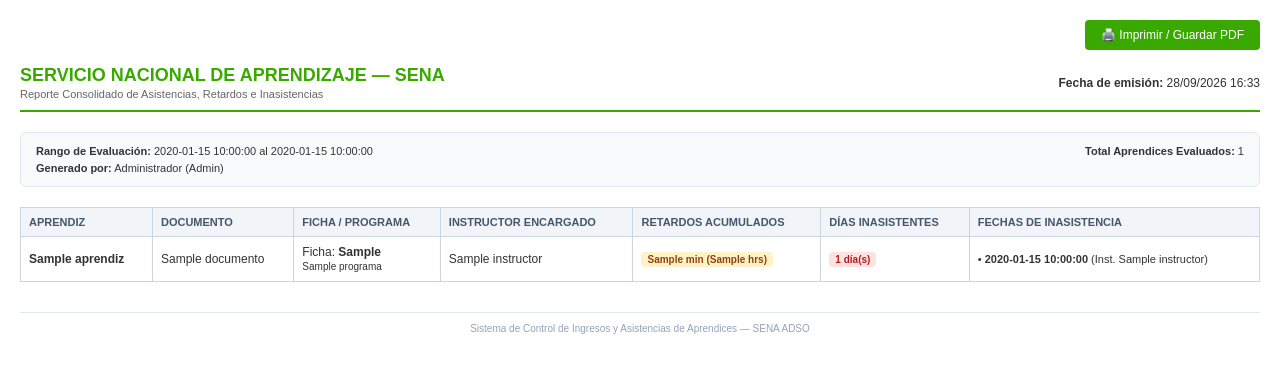
After one commit to bmarulandah02/Sistema-de-control-de-ingresos-de-aprendices, a PHP site: template views/admin/reporte_pdf.php in a window 1280 px wide. The commit adds this page. Shown: the top 373 px of the page. Run offline with PHP 8.4, Linux system fonts and the light colour scheme; the template is opened without the code that fills it: most values are stand-ins (such as "Sample title", 1, 10 or a date in 2020).

Commit message:
19/08/2026 Implementar un módulo de generación de informes que incluya funciones de exportación a PDF y filtrado segun las inasistencias que tenga el aprendiz.

```diff
--- /dev/null
+++ b/public/css/reporte_pdf.css
@@ -0,0 +1,113 @@
+/* ──────────────────────────────────────────────
+   public/css/reporte_pdf.css — Estilos para Reportes PDF e Impresión
+   ────────────────────────────────────────────── */
+
+body {
+    font-family: Arial, Helvetica, sans-serif;
+    font-size: 12px;
+    color: #333333;
+    margin: 20px;
+    background-color: #ffffff;
+}
+
+.header {
+    display: flex;
+    justify-content: space-between;
+    align-items: center;
+    border-bottom: 2px solid #39a900;
+    padding-bottom: 10px;
+    margin-bottom: 20px;
+}
+
+.header h1 {
+    margin: 0;
+    font-size: 18px;
+    color: #39a900;
+    font-weight: 700;
+}
+
+.header p {
+    margin: 2px 0 0;
+    color: #666666;
+    font-size: 11px;
+}
+
+.info-box {
+    background: #f8fafc;
+    border: 1px solid #e2e8f0;
+    border-radius: 6px;
+    padding: 10px 15px;
+    margin-bottom: 20px;
+    display: flex;
+    justify-content: space-between;
+}
+
+.info-box div {
+    font-size: 11px;
+    line-height: 1.5;
+}
+
+table {
+    width: 100%;
+    border-collapse: collapse;
+    margin-top: 10px;
+}
+
+th, td {
+    border: 1px solid #cbd5e1;
+    padding: 8px;
+    text-align: left;
+}
+
+th {
+    background: #f1f5f9;
+    font-size: 11px;
+    text-transform: uppercase;
+    color: #475569;
+    font-weight: 600;
+}
+
+tr:nth-child(even) {
+    background: #f9fafb;
+}
+
+.badge {
+    display: inline-block;
+    padding: 2px 6px;
+    border-radius: 4px;
+    font-size: 10px;
+    font-weight: bold;
+}
+
+.badge-warning {
+    background: #fef3c7;
+    color: #92400e;
+}
+
+.badge-danger {
+    background: #fee2e2;
+    color: #b91c1c;
+}
+
+.badge-success {
+    background: #dcfce7;
+    color: #15803d;
+}
+
+.footer {
+    margin-top: 30px;
+    font-size: 10px;
+    color: #94a3b8;
+    text-align: center;
+    border-top: 1px solid #e2e8f0;
+    padding-top: 10px;
+}
+
+@media print {
+    .no-print {
+        display: none !important;
+    }
+    body {
+        margin: 0;
+    }
+}
--- /dev/null
+++ b/views/admin/reporte_pdf.php
@@ -0,0 +1,105 @@
+<!DOCTYPE html>
+<html lang="es">
+<head>
+    <meta charset="UTF-8">
+    <title>Reporte de Asistencias e Inasistencias SENA</title>
+    <link rel="stylesheet" href="public/css/reporte_pdf.css">
+</head>
+<body>
+
+    <div class="no-print" style="margin-bottom: 15px; text-align: right;">
+        <button onclick="window.print()" style="background:#39a900; color:white; border:none; padding:8px 16px; border-radius:4px; font-size:12px; cursor:pointer;">
+            🖨️ Imprimir / Guardar PDF
+        </button>
+    </div>
+
+    <div class="header">
+        <div>
+            <h1>SERVICIO NACIONAL DE APRENDIZAJE — SENA</h1>
+            <p>Reporte Consolidado de Asistencias, Retardos e Inasistencias</p>
+        </div>
+        <div style="text-align: right;">
+            <strong>Fecha de emisión:</strong> <?= date('d/m/Y H:i') ?>
+        </div>
+    </div>
+
+    <div class="info-box">
+        <div>
+            <strong>Rango de Evaluación:</strong> <?= htmlspecialchars($filtros['fecha_inicio']) ?> al <?= htmlspecialchars($filtros['fecha_fin']) ?><br>
+            <strong>Generado por:</strong> <?= htmlspecialchars($_SESSION['nombre'] ?? 'Administrador') ?> (<?= htmlspecialchars($_SESSION['rol'] ?? 'Admin') ?>)
+        </div>
+        <div>
+            <strong>Total Aprendices Evaluados:</strong> <?= count($reporte) ?>
+        </div>
+    </div>
+
+    <table>
+        <thead>
+            <tr>
+                <th>Aprendiz</th>
+                <th>Documento</th>
+                <th>Ficha / Programa</th>
+                <th>Instructor Encargado</th>
+                <th>Retardos Acumulados</th>
+                <th>Días Inasistentes</th>
+                <th>Fechas de Inasistencia</th>
+            </tr>
+        </thead>
+        <tbody>
+            <?php if (empty($reporte)): ?>
+            <tr>
+                <td colspan="7" style="text-align: center; padding: 20px;">No se encontraron registros para los filtros seleccionados.</td>
+            </tr>
+            <?php else: ?>
+            <?php foreach ($reporte as $r): ?>
+            <tr>
+                <td><strong><?= htmlspecialchars($r['aprendiz']) ?></strong></td>
+                <td><?= htmlspecialchars($r['documento']) ?></td>
+                <td>
+                    Ficha: <strong><?= htmlspecialchars($r['numero_ficha']) ?></strong><br>
+                    <small><?= htmlspecialchars($r['programa']) ?></small>
+                </td>
+                <td><?= htmlspecialchars($r['instructor']) ?></td>
+                <td>
+                    <?php if ($r['minutos_retardo'] > 0): ?>
+                    <span class="badge badge-warning"><?= $r['minutos_retardo'] ?> min (<?= $r['horas_retardo'] ?> hrs)</span>
+                    <?php else: ?>
+                    <span class="badge badge-success">Sin retardos</span>
+                    <?php endif; ?>
+                </td>
+                <td>
+                    <?php if ($r['total_inasistencias'] > 0): ?>
+                    <span class="badge badge-danger"><?= $r['total_inasistencias'] ?> día(s)</span>
+                    <?php else: ?>
+                    <span class="badge badge-success">0 días</span>
+                    <?php endif; ?>
+                </td>
+                <td style="font-size: 11px;">
+                    <?php if (!empty($r['dias_faltados'])): ?>
+                        <?php foreach ($r['dias_faltados'] as $df): ?>
+                        <div>• <strong><?= htmlspecialchars($df['fecha']) ?></strong> (Inst. <?= htmlspecialchars($df['instructor']) ?>)</div>
+                        <?php endforeach; ?>
+                    <?php else: ?>
+                        <span style="color:#16a34a;">Asistencia Completa</span>
+                    <?php endif; ?>
+                </td>
+            </tr>
+            <?php endforeach; ?>
+            <?php endif; ?>
+        </tbody>
+    </table>
+
+    <div class="footer">
+        Sistema de Control de Ingresos y Asistencias de Aprendices — SENA ADSO
+    </div>
+
+    <script>
+        // Lanzar diálogo de impresión automáticamente al abrir si se especifica
+        window.onload = function() {
+            if (window.location.search.includes('print=true')) {
+                window.print();
+            }
+        };
+    </script>
+</body>
+</html>
```
Also changed, not shown: controllers/ReporteController.php (+146 -0 lines), core/Router.php (+8 -1 lines), models/ReporteModel.php (added, +144 -0 lines), views/admin/reportes.php (+140 -29 lines).
